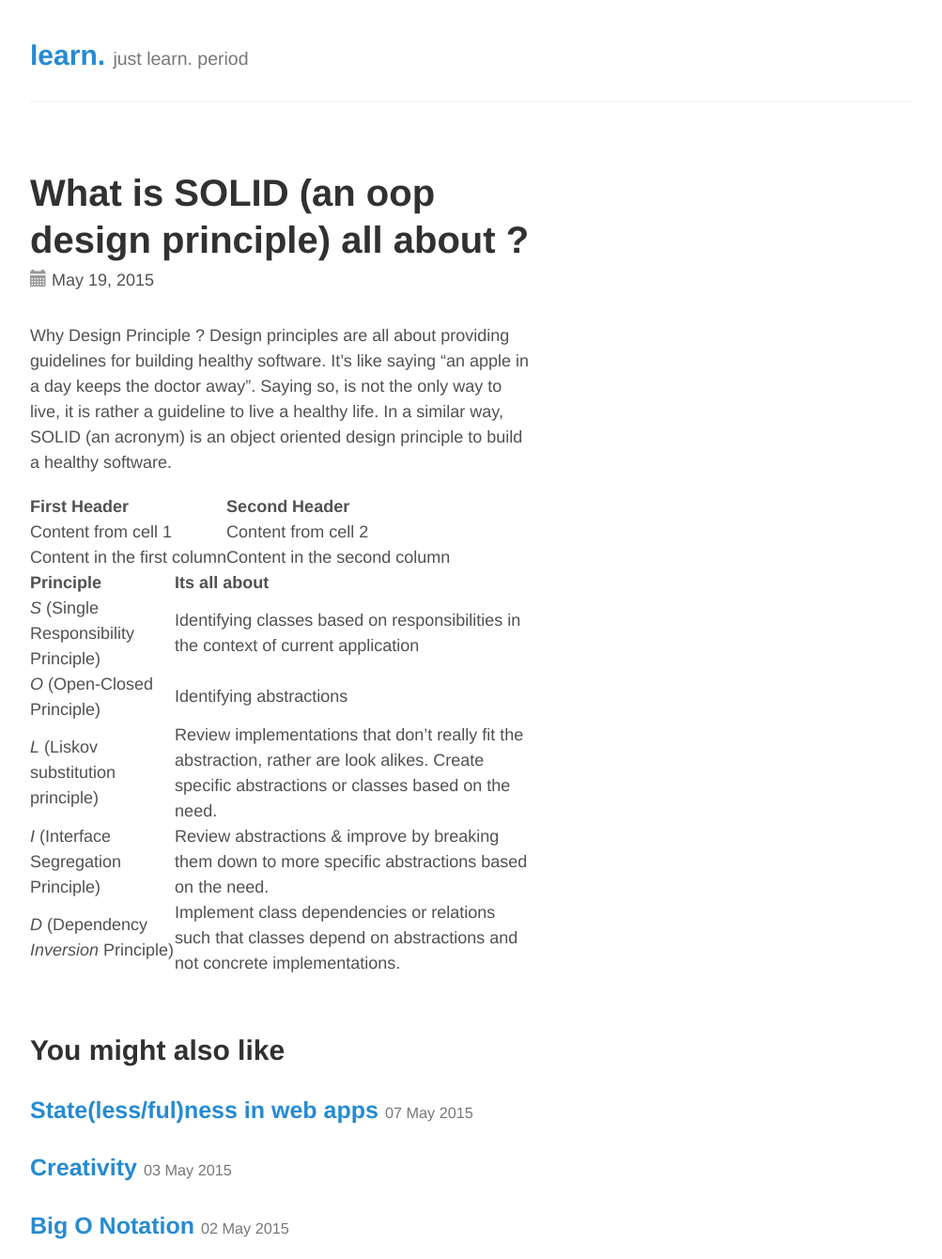
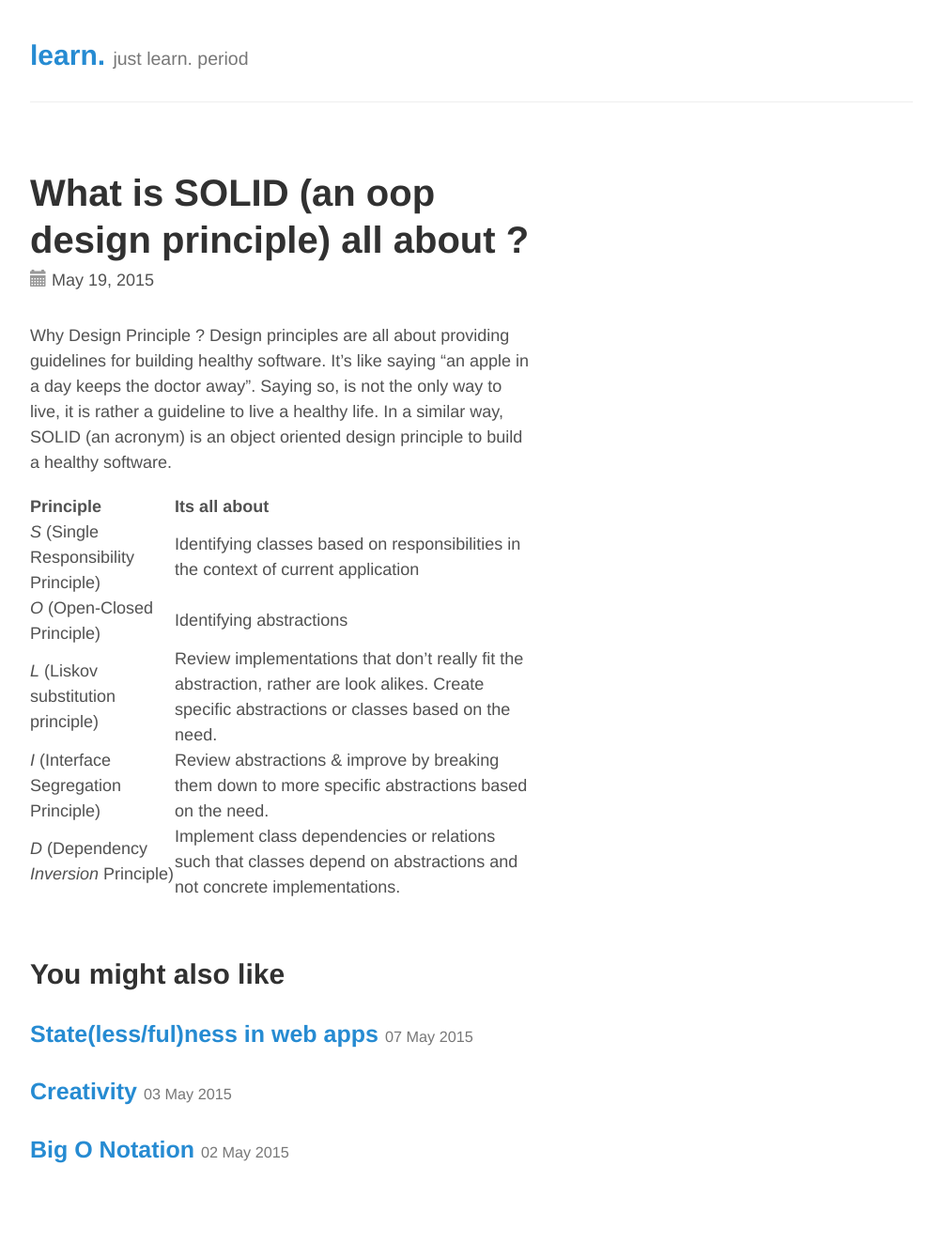
Before and after one commit to lakshma/lakshma.github.io, a Jekyll site: the page built from _posts/2015-05-19-solid-design-principle.md, in a window 1280 px wide. Shown: the whole page at 94% size, without its empty margins (138-1141 px from the left). Built offline with Jekyll 4.4.1, drawn with Linux system fonts in a browser that asks for light colours; Markdown is read by kramdown in place of the engine named in the settings; after the commit the page ends 1259 px from its top, so only the background shows below that.

Commit message:
no message

```diff
--- a/_posts/2015-05-19-solid-design-principle.md
+++ b/_posts/2015-05-19-solid-design-principle.md
@@ -7,14 +7,8 @@ Why Design Principle ? Design principles are all about providing guidelines for
 Saying so, is not the only way to live, it is rather a guideline to live a healthy life. In a similar way, SOLID (an acronym) is an object oriented design principle to build a healthy
 software.
 
-First Header | Second Header
------------- | -------------
-Content from cell 1 | Content from cell 2
-Content in the first column | Content in the second column
-
-
 Principle|Its all about
----|---
+------|---
 *S* (Single Responsibility Principle)|Identifying classes based on responsibilities in the context of current application
 *O* (Open-Closed Principle)|Identifying abstractions
 *L* (Liskov substitution principle)|Review implementations that don't really fit the abstraction, rather are look alikes. Create specific abstractions or classes based on the need.
```
